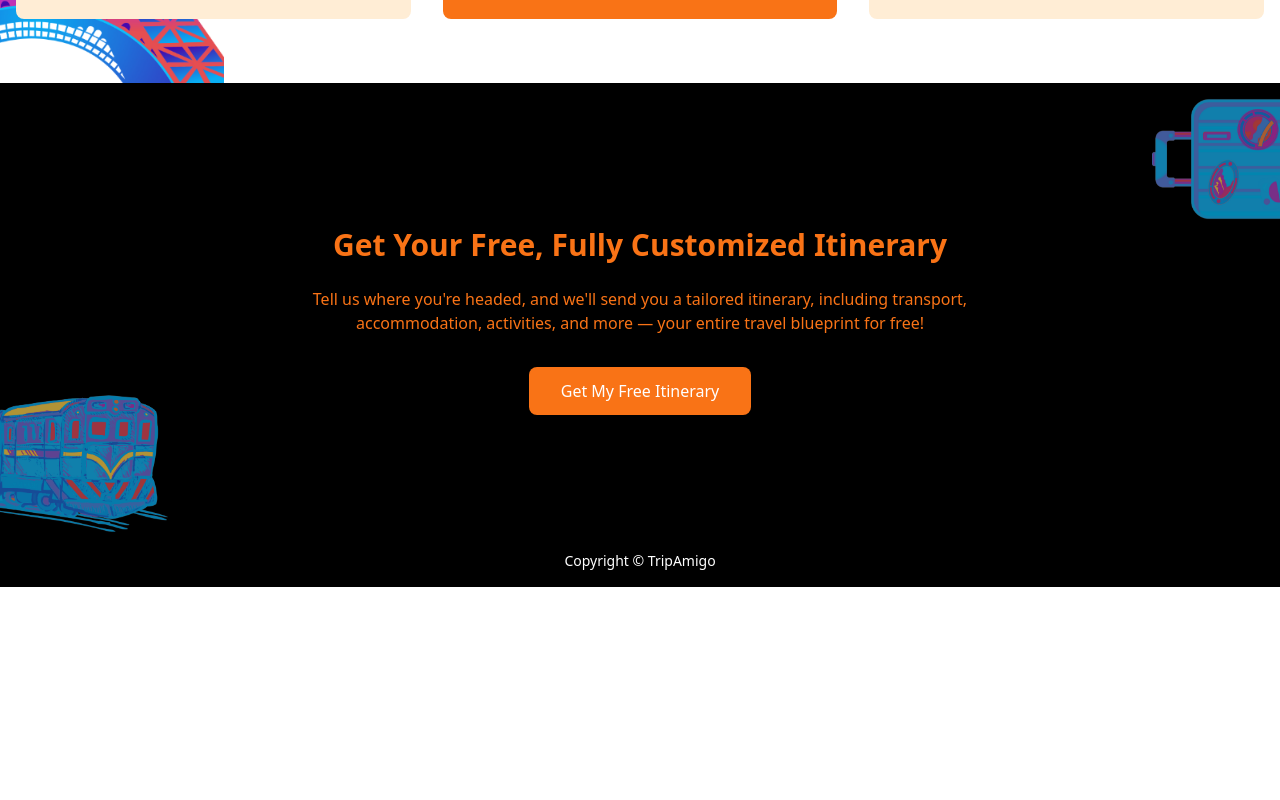
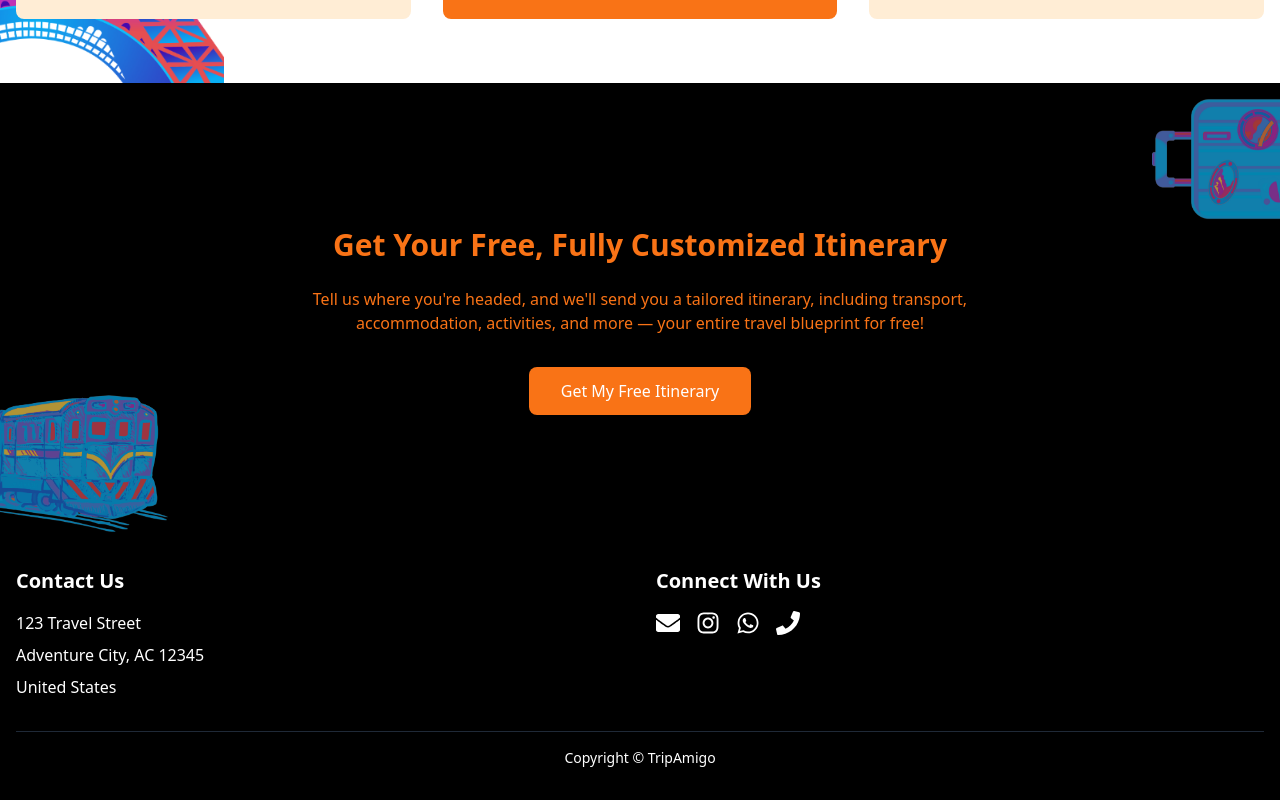
Before and after one commit to RonnMath03/TripAmigo, a React (Vite) app: page / in a window 1280 px wide. Shown: the part 4715-5515 px from the top of the page. Before the commit the page ends 5302 px from the top, so only its background shows below. Built offline with nearby package versions, Linux system fonts and the light colour scheme.

Commit message:
Update project name to TripAmigo and add contact information with social links in the footer

```diff
--- a/package.json
+++ b/package.json
@@ -15,7 +15,8 @@
   "dependencies": {
     "lucide-react": "^0.344.0",
     "react": "^18.3.1",
-    "react-dom": "^18.3.1"
+    "react-dom": "^18.3.1",
+    "react-icons": "^5.4.0"
   },
   "devDependencies": {
     "@eslint/js": "^9.9.1",
--- a/src/App.tsx
+++ b/src/App.tsx
@@ -1,4 +1,5 @@
 import React from 'react';
+import { FaInstagram, FaWhatsapp, FaEnvelope, FaPhone } from 'react-icons/fa';
 import Hero from './components/Hero';
 import Features from './components/Features';
 import Destinations from './components/Destinations';
@@ -19,8 +20,43 @@ function App() {
       <Stats />
       <Testimonials />
       <CallToAction />
-      <footer className="bg-black text-white py-4 text-center">
-        <p className="text-sm">Copyright © TripAmigo</p>
+      <footer className="bg-black text-white py-8">
+        <div className="container mx-auto px-4">
+          <div className="grid grid-cols-1 md:grid-cols-2 gap-8 mb-6">
+            {/* Contact Information */}
+            <div>
+              <h3 className="text-xl font-semibold mb-4">Contact Us</h3>
+              <address className="not-italic">
+                <p className="mb-2">123 Travel Street</p>
+                <p className="mb-2">Adventure City, AC 12345</p>
+                <p className="mb-2">United States</p>
+              </address>
+            </div>
+
+            {/* Social Links */}
+            <div>
+              <h3 className="text-xl font-semibold mb-4">Connect With Us</h3>
+              <div className="flex space-x-4">
+                <a href="mailto:info@tripamigo.com" className="hover:text-blue-400 transition-colors">
+                  <FaEnvelope size={24} />
+                </a>
+                <a href="https://instagram.com/tripamigo" target="_blank" rel="noopener noreferrer" className="hover:text-pink-500 transition-colors">
+                  <FaInstagram size={24} />
+                </a>
+                <a href="https://wa.me/1234567890" target="_blank" rel="noopener noreferrer" className="hover:text-green-500 transition-colors">
+                  <FaWhatsapp size={24} />
+                </a>
+                <a href="tel:+1234567890" className="hover:text-blue-400 transition-colors">
+                  <FaPhone size={24} />
+                </a>
+              </div>
+            </div>
+          </div>
+
+          <div className="border-t border-gray-800 pt-4 text-center">
+            <p className="text-sm">Copyright © TripAmigo</p>
+          </div>
+        </div>
       </footer>
     </div>
   );
```
Also changed, not shown: 1 other file (tests, documents, lock files or other folders).
